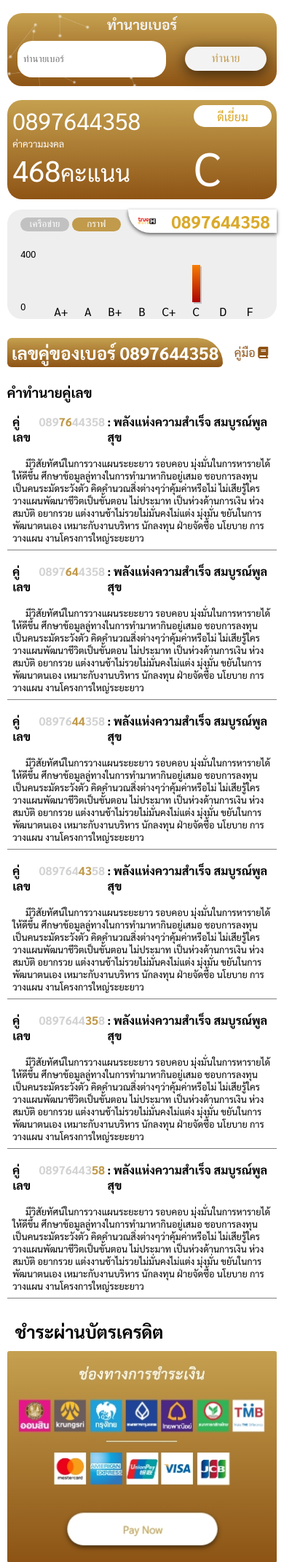
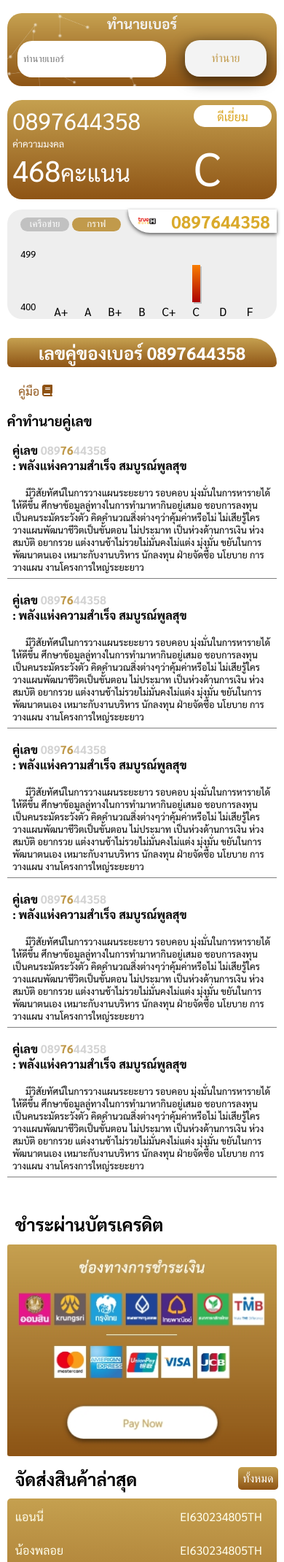
Before and after one commit to newnag/berhoro, a PHP site: page /fortune-ber in a window 390 px wide. Shown: the part 248-2388 px from the top of the page at 73% size. Run offline with PHP 8.4, Linux system fonts and the light colour scheme; style sheets or scripts are compiled from the project's sources; some libraries are stand-ins or nearby versions.

Commit message:
13/03/2020

```diff
--- a/css/product.scss
+++ b/css/product.scss
@@ -48,6 +48,9 @@
                     width: 100%;
                     margin: 3% 0;
                 }
+                @media screen and (min-width:481px) and (max-width:768px){
+                    width: 70%;
+                }
 
                 input{
                     width: 55%;
@@ -59,6 +62,9 @@
 
                     @media screen and (max-width:480px){
                         margin: 0 3%;
+                    }
+                    @media screen and (min-width:481px) and (max-width:1024px){
+                        width: 50%;
                     }
                 }
                 button{
@@ -72,10 +78,14 @@
                     font-size: 1rem;
                     box-shadow: 0px 5px 20px #0000009e;
                     cursor: pointer;
+                    height: 50px;
 
                     @media screen and (max-width:480px){
                         margin: 0 3%;
                         width: 30%;
+                    }
+                    @media screen and (min-width:481px) and (max-width:1024px){
+                        width: 25%;
                     }
                 }
             }
@@ -434,12 +444,17 @@
         align-items: center;
         justify-content: space-between;
 
+        @media screen and (max-width:480px) {
+            flex-direction: column;
+            align-items: baseline;
+        }
+
         .head-text{
             @include head_text_content();
             width: 90%;
 
             @media screen and (max-width:480px){
-                width: 80%;
+                width: 100%;
             }
         }
         .manual{
@@ -461,6 +476,9 @@
     }
 
     .detail-zone{
+        @media screen and (max-width:480px) {
+            margin: 5% 0;
+        }
 
         .box{
             padding: 0 2% 2% 2%;
@@ -472,8 +490,16 @@
                 h3{
                     display: flex;
 
-                    @media screen and (max-width:480px){
+                    @media screen and (max-width:768px){
                         font-size: 1rem;
+                        flex-direction: column;
+                    }
+
+                    .kuunum{
+                        display: flex;
+
+                        @media screen and (min-width:769px){
+                            width: 25%;
                         }
 
                         .no0,.no1,.no2,.no3,.no4,.no5,.no6,.no7{
@@ -485,10 +511,11 @@
                         .no7{
                             margin-right: 1%;
                         }
-
                         .pair{
                             color: $background_menu;
                         }
+                    }
+
                 }
             }
 
--- a/js/app.js
+++ b/js/app.js
@@ -142,6 +142,7 @@
     displayScore(score);
 }
 
+// ฟังก์ชั่นคำนวนกราฟ
 function calcGraph(score){
     let Class = "";
     let rank = "";
@@ -151,75 +152,106 @@
     //     console.log(value.dataset.min);
     // });
 
-    let aplus = ele[0].dataset.min;
-    let a = ele[1].dataset.min;
-    let bplus = ele[2].dataset.min;
-    let b = ele[3].dataset.min;
-    let cplus = ele[4].dataset.min;
-    let c = ele[5].dataset.min;
-    let d = ele[6].dataset.min;
-    let f = ele[7].dataset.min;
+    let aplus_min = ele[0].dataset.min;
+    let a_min = ele[1].dataset.min;
+    let bplus_min = ele[2].dataset.min;
+    let b_min = ele[3].dataset.min;
+    let cplus_min = ele[4].dataset.min;
+    let c_min = ele[5].dataset.min;
+    let d_min = ele[6].dataset.min;
+    let f_min = ele[7].dataset.min;
 
-    if(score > aplus){
+    let aplus_max = ele[0].dataset.max;
+    let a_max = ele[1].dataset.max;
+    let bplus_max = ele[2].dataset.max;
+    let b_max = ele[3].dataset.max;
+    let cplus_max = ele[4].dataset.max;
+    let c_max = ele[5].dataset.max;
+    let d_max = ele[6].dataset.max;
+    let f_max = ele[7].dataset.max;
+
+    if(score > aplus_min){
         rank = "A+"
         Class = "aplus";
-        Min = aplus;
+        Min = aplus_min;
+        Max = aplus_max;
     }
-    else if(score >= a){
+    else if(score >= a_min){
         console.log("A");
         rank = "A"
         Class = "a";
-        Min = a;
+        Min = a_min;
+        Max = a_max;
     }
-    else if(score >= bplus){
+    else if(score >= bplus_min){
         console.log("B+");
         rank = "B+"
         Class = "bplus";
-        Min = bplus;
+        Min = bplus_min;
+        Max = bplus_max;
     }
-    else if(score >= b){
+    else if(score >= b_min){
         console.log("B");
         rank = "B"
         Class = "b";
-        Min = b;
+        Min = b_min;
+        Max = b_max;
     }
-    else if(score >= cplus){
+    else if(score >= cplus_min){
         console.log("C+");
         rank = "C+"
         Class = "cplus";
-        Min = cplus;
+        Min = cplus_min;
+        Max = cplus_max;
     }
-    else if(score >= c){
+    else if(score >= c_min){
         console.log("C");
         rank = "C"
         Class = "c";
-        Min = c;
+        Min = c_min;
+        Max = c_max;
     }
-    else if(score >= d){
+    else if(score >= d_min){
         console.log("D");
         rank = "D"
         Class = "d";
-        Min = d;
+        Min = d_min;
+        Max = d_max;
     }
     else{
         console.log("F");
         rank = "F"
         Class = "f";
-        Min = f;
+        Min = f_min;
+        Max = f_max;
     }
 
-    let Max = $('.grahp-data .data .graphrate.'+Class+'').data('max');
     let max_lenght = Max-Min;
     score = score-Min;
     let sum = (((score/max_lenght)*100)/100)*75; //สูตรคำนวนความสูงของกราฟ
     $('.grahp-data .data .gradegraph .candy .'+Class+'').css("height",sum);
     $('.fortube-ber .right .rank span').text(rank); // เปลี่ยนแรงค์
+    $('.grahp-data .data .range span:nth-child(1)').text(Max);
+    $('.grahp-data .data .range span:nth-child(2)').text(Min);
 }
 
 // ------------------ ดึงคะแนนเบอร์ในหน้ากราฟ เข้าตัวแสดงผล ---------------- //
 function displayScore(score){
     $('.fortube-ber .result-graph .result .score span:nth-child(1)').text(score);
 }
+
+// ----------------------- ล้างข้อมูลความหมายเบอร์ ----------------------- //
+$('.box-search .select-data .button-group .reset').click(function(){
+    $(this).parent().prev().val("");
+    $('.box-magic figure div figure img').attr('src',"");
+    $('.box-magic figure div figure label').text("");
+    $('.box-magic figure div').removeClass('cast');
+    $('.choice div .selector figure').removeClass('select');
+
+    $('.box-magic .magic-mobile div').removeClass('cast');
+    $('.box-magic .magic-mobile div img.gem-select').attr('src',"");
+    $('.box-magic .magic-mobile div label.gem-select').text("");
+});
 
 // ------------------ กดสั่งซื้อแล้วขึ้นขอบคุณ ------------------- //
 $('.checkout-box .address-box .button-checkout .buy').click(function(){
--- a/template/fortune-ber.php
+++ b/template/fortune-ber.php
@@ -108,7 +108,8 @@
 
         <div class="box">
             <div class="head-detail">
-                <h3>คู่เลข
+                <h3>
+                    <div class="kuunum">คู่เลข
                         <div class="no0">089</div>
                         <div class="no1 pair">7</div>
                         <div class="no2 pair">6</div>
@@ -117,7 +118,10 @@
                         <div class="no5">3</div>
                         <div class="no6">5</div>
                         <div class="no7">8</div>
-                : พลังแห่งความสำเร็จ สมบูรณ์พูลสุข</h3>
+                    </div>
+                    <div>: พลังแห่งความสำเร็จ สมบูรณ์พูลสุข</div>
+
+                </h3>
             </div>
 
             <div class="detail">
@@ -129,16 +133,20 @@
 
         <div class="box">
             <div class="head-detail">
-                <h3>คู่เลข
+                <h3>
+                    <div class="kuunum">คู่เลข
                         <div class="no0">089</div>
-                <div class="no1 ">7</div>
+                        <div class="no1 pair">7</div>
                         <div class="no2 pair">6</div>
-                <div class="no3 pair">4</div>
+                        <div class="no3">4</div>
                         <div class="no4">4</div>
                         <div class="no5">3</div>
                         <div class="no6">5</div>
                         <div class="no7">8</div>
-                : พลังแห่งความสำเร็จ สมบูรณ์พูลสุข</h3>
+                    </div>
+                    <div>: พลังแห่งความสำเร็จ สมบูรณ์พูลสุข</div>
+
+                </h3>
             </div>
 
             <div class="detail">
@@ -150,16 +158,20 @@
 
         <div class="box">
             <div class="head-detail">
-                <h3>คู่เลข
+                <h3>
+                    <div class="kuunum">คู่เลข
                         <div class="no0">089</div>
-                <div class="no1 ">7</div>
-                <div class="no2 ">6</div>
-                <div class="no3 pair">4</div>
-                <div class="no4 pair">4</div>
+                        <div class="no1 pair">7</div>
+                        <div class="no2 pair">6</div>
+                        <div class="no3">4</div>
+                        <div class="no4">4</div>
                         <div class="no5">3</div>
                         <div class="no6">5</div>
                         <div class="no7">8</div>
-                : พลังแห่งความสำเร็จ สมบูรณ์พูลสุข</h3>
+                    </div>
+                    <div>: พลังแห่งความสำเร็จ สมบูรณ์พูลสุข</div>
+
+                </h3>
             </div>
 
             <div class="detail">
@@ -171,16 +183,20 @@
 
         <div class="box">
             <div class="head-detail">
-                <h3>คู่เลข
+                <h3>
+                    <div class="kuunum">คู่เลข
                         <div class="no0">089</div>
-                <div class="no1 ">7</div>
-                <div class="no2 ">6</div>
+                        <div class="no1 pair">7</div>
+                        <div class="no2 pair">6</div>
                         <div class="no3">4</div>
-                <div class="no4 pair">4</div>
-                <div class="no5 pair">3</div>
+                        <div class="no4">4</div>
+                        <div class="no5">3</div>
                         <div class="no6">5</div>
                         <div class="no7">8</div>
-                : พลังแห่งความสำเร็จ สมบูรณ์พูลสุข</h3>
+                    </div>
+                    <div>: พลังแห่งความสำเร็จ สมบูรณ์พูลสุข</div>
+
+                </h3>
             </div>
 
             <div class="detail">
@@ -192,37 +208,20 @@
 
         <div class="box">
             <div class="head-detail">
-                <h3>คู่เลข
+                <h3>
+                    <div class="kuunum">คู่เลข
                         <div class="no0">089</div>
-                <div class="no1 ">7</div>
-                <div class="no2 ">6</div>
-                <div class="no3">4</div>
-                <div class="no4">4</div>
-                <div class="no5 pair">3</div>
-                <div class="no6 pair">5</div>
-                <div class="no7">8</div>
-                : พลังแห่งความสำเร็จ สมบูรณ์พูลสุข</h3>
-            </div>
-
-            <div class="detail">
-                <p>
-                มีวิสัยทัศน์ในการวางแผนระยะยาว รอบคอบ มุ่งมั่นในการหารายได้ให้ดีขึ้น ศึกษาข้อมูลลู่ทางในการทำมาหากินอยู่เสมอ ชอบการลงทุน เป็นคนระมัดระวังตัว คิดคำนวณสิ่งต่างๆว่าคุ้มค่าหรือไม่ ไม่เสียรู้ใคร วางแผนพัฒนาชีวิตเป็นขั้นตอน ไม่ประมาท เป็นห่วงด้านการเงิน ห่วงสมบัติ อยากรวย แต่งงานช้าไม่รวยไม่มั่นคงไม่แต่ง มุ่งมั่น ขยันในการพัฒนาตนเอง เหมาะกับงานบริหาร นักลงทุน ฝ่ายจัดซื้อ นโยบาย การวางแผน งานโครงการใหญ่ระยะยาว
-                </p>
-            </div>
-        </div>
-
-        <div class="box">
-            <div class="head-detail">
-                <h3>คู่เลข
-                <div class="no0">089</div>
-                <div class="no1 ">7</div>
-                <div class="no2 ">6</div>
+                        <div class="no1 pair">7</div>
+                        <div class="no2 pair">6</div>
                         <div class="no3">4</div>
                         <div class="no4">4</div>
                         <div class="no5">3</div>
-                <div class="no6 pair">5</div>
-                <div class="no7 pair">8</div>
-                : พลังแห่งความสำเร็จ สมบูรณ์พูลสุข</h3>
+                        <div class="no6">5</div>
+                        <div class="no7">8</div>
+                    </div>
+                    <div>: พลังแห่งความสำเร็จ สมบูรณ์พูลสุข</div>
+
+                </h3>
             </div>
 
             <div class="detail">
--- a/template/number-no-imi.php
+++ b/template/number-no-imi.php
@@ -86,7 +86,7 @@
                 <option value="">100001-1000000</option>
             </select>
             <div class="button-group">
-                <button>ล้างข้อมูล</button>
+                <button class="reset">ล้างข้อมูล</button>
                 <button>ค้นหา</button>
             </div>
         </div>
```
Also changed, not shown: css/product.css (+62 -9 lines), css/product.min.css, 2 other files. Lines whose indentation alone changed are shown as unchanged.
